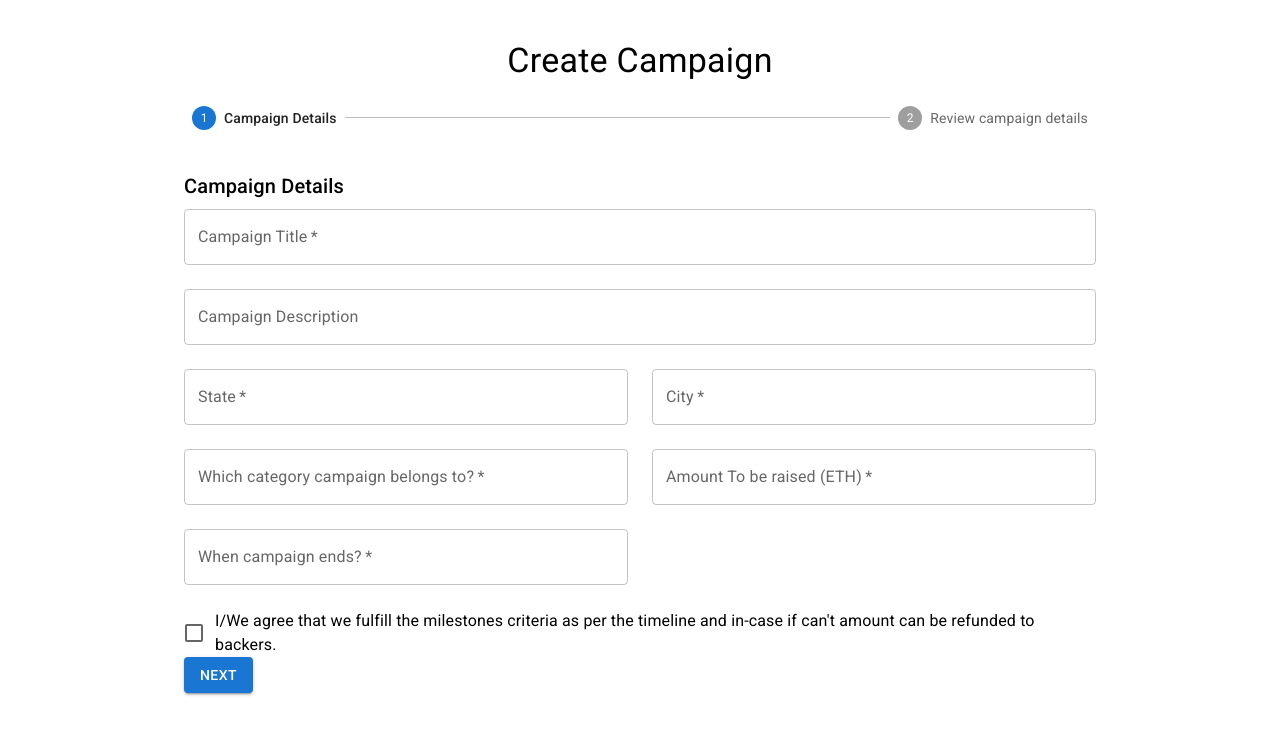
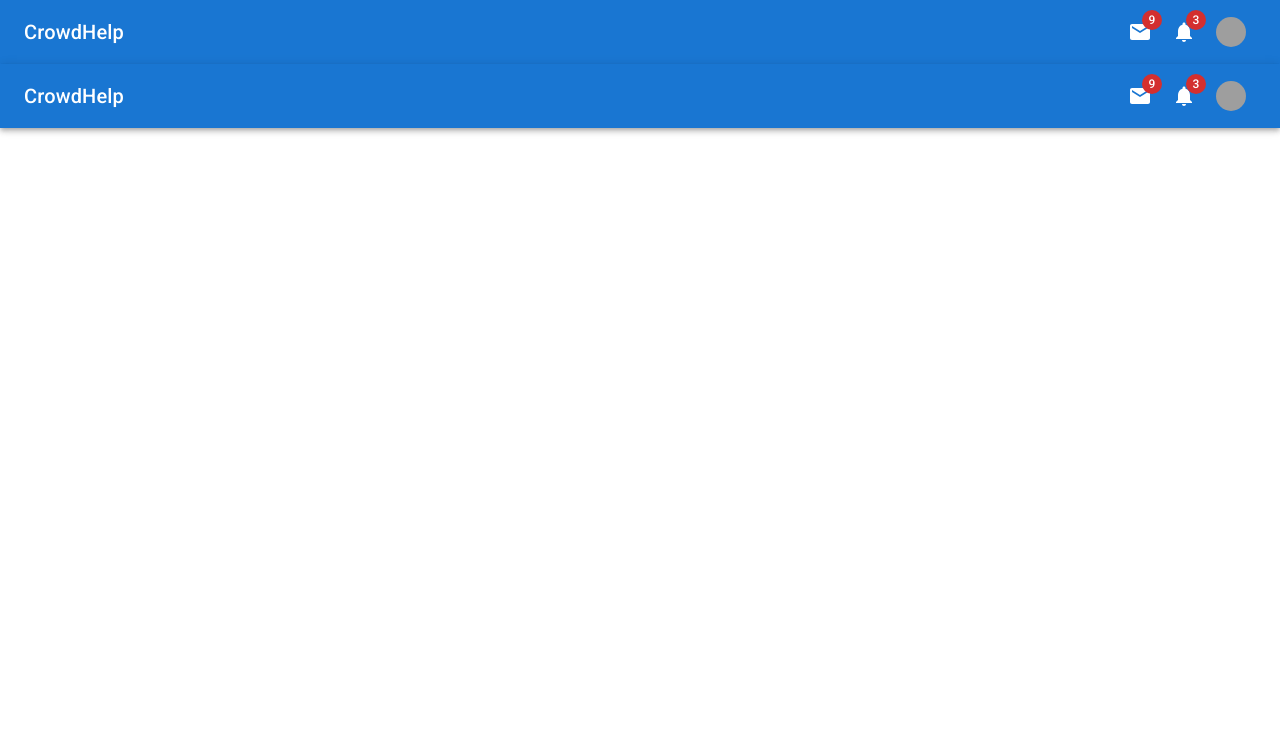
Before and after one commit to Balaji-Ganesh/CrowdHelp-Blockchain-based-crowdfunding-platform, a React (Vite) app: page / in a window 1280 px wide. Shown: the top 734 px of the page. Built offline with nearby package versions, Linux system fonts and the light colour scheme; grey boxes are pictures that could not be loaded.

Commit message:
changes made for review purpose

```diff
--- a/src/App.jsx
+++ b/src/App.jsx
@@ -9,11 +9,12 @@ import SignUp from "./pages/SignUp";
 import CreateCampaignWrapper from "./pages/campaigns/CreateCampaignWrapper";
 import FillCampaignDetails from "./pages/campaigns/FillCampaignDetails";
 import ReviewCampaignDetails from "./pages/campaigns/ReviewCampaignDetails";
+import HomePage from "./pages/HomePage";
 
 function App() {
   return (
     <Box className="App">
-      <CreateCampaignWrapper />
+      <HomePage />
     </Box>
   );
 }
--- a/src/components/NavBar.jsx
+++ b/src/components/NavBar.jsx
@@ -68,7 +68,7 @@ function NavBar() {
             },
           }}
         >
-          BookStore
+          CrowdHelp
         </Typography>
         <StorefrontIcon
           sx={{
--- a/src/pages/HomePage.jsx
+++ b/src/pages/HomePage.jsx
@@ -1,7 +1,22 @@
 import React from "react";
 
+// custom imports
+
+import { Stack } from "@mui/system";
+import { Box } from "@mui/material";
+import NavBar from "../components/NavBar";
+import Footer from "../components/NavBar";
+
 function HomePage() {
-  return <div>HomePage</div>;
+  return (
+    <Box className="App">
+      <NavBar />
+      <Stack direction="row" spacing={2}>
+
+      </Stack>
+      <Footer />
+    </Box>
+  );
 }
 
 export default HomePage;
```
